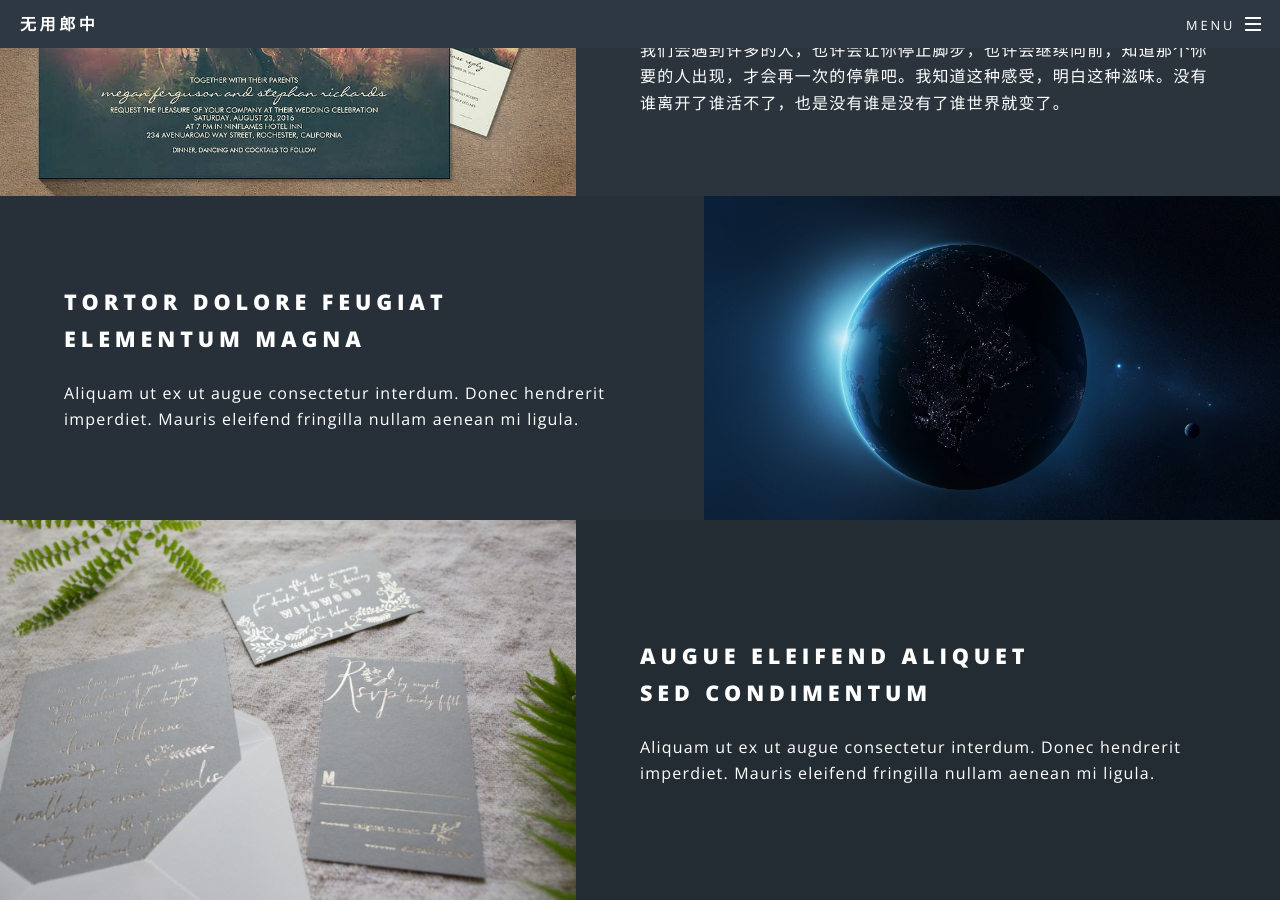
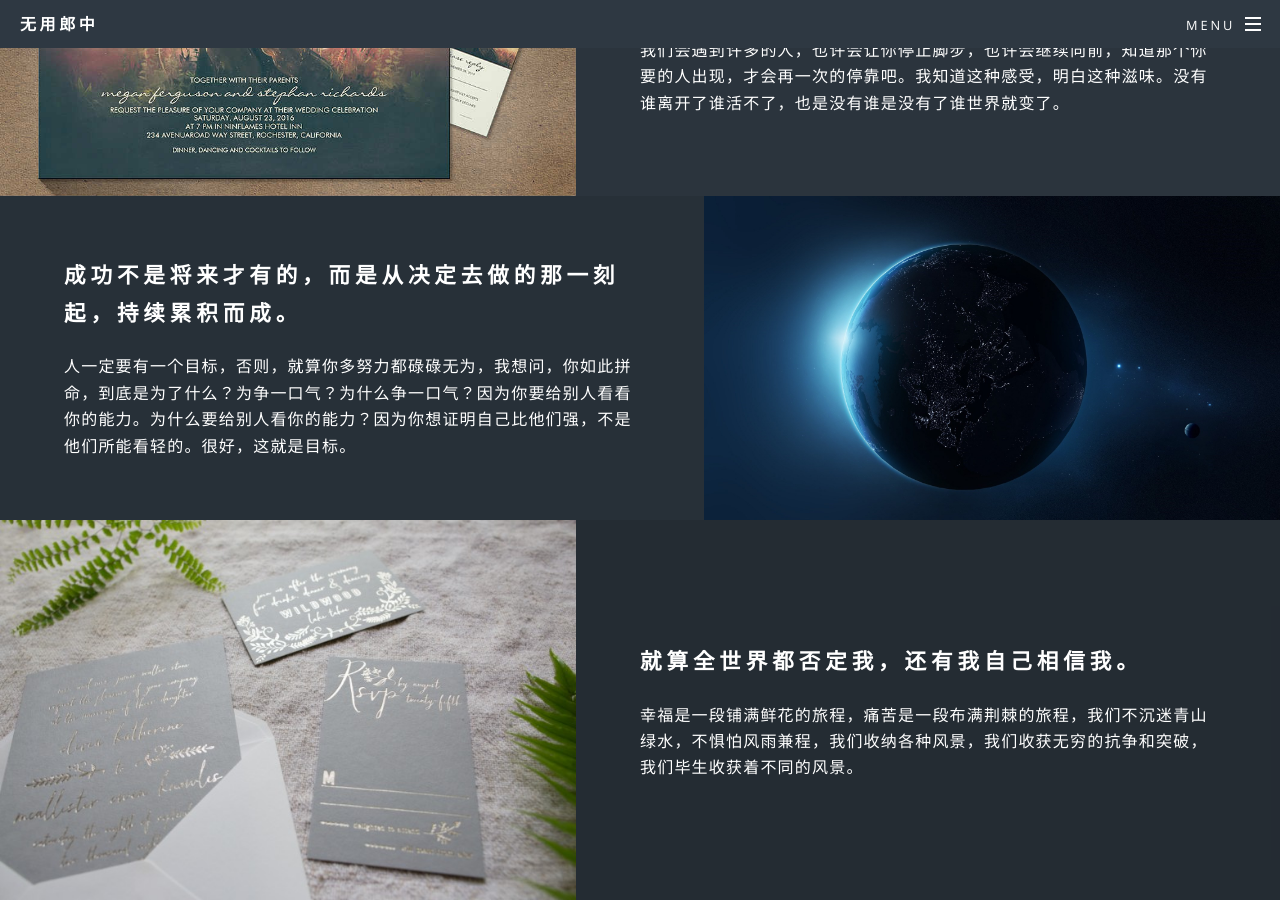
Before and after one commit to fantasylion/fantasylion.github.io, a Jekyll site: the page built from index.html, in a window 1280 px wide and 900 px high, scrolled down 1427 px. Built offline with Jekyll 4.4.1, drawn with Linux system fonts in a browser that asks for light colours; the list of posts is cut into pages by our own code.

Commit message:
Update index.html

```diff
--- a/index.html
+++ b/index.html
@@ -39,16 +39,14 @@ layout: landing
 						</section>
 						<section class="spotlight">
 							<div class="image"><img src="images/pic02.jpg" alt="" /></div><div class="content">
-								<h2>Tortor dolore feugiat<br />
-								elementum magna</h2>
-								<p>Aliquam ut ex ut augue consectetur interdum. Donec hendrerit imperdiet. Mauris eleifend fringilla nullam aenean mi ligula.</p>
+								<h2>成功不是将来才有的，而是从决定去做的那一刻起，持续累积而成。</h2>
+								<p>人一定要有一个目标，否则，就算你多努力都碌碌无为，我想问，你如此拼命，到底是为了什么？为争一口气？为什么争一口气？因为你要给别人看看你的能力。为什么要给别人看你的能力？因为你想证明自己比他们强，不是他们所能看轻的。很好，这就是目标。</p>
 							</div>
 						</section>
 						<section class="spotlight">
 							<div class="image"><img src="images/pic03.jpg" alt="" /></div><div class="content">
-								<h2>Augue eleifend aliquet<br />
-								sed condimentum</h2>
-								<p>Aliquam ut ex ut augue consectetur interdum. Donec hendrerit imperdiet. Mauris eleifend fringilla nullam aenean mi ligula.</p>
+								<h2>就算全世界都否定我，还有我自己相信我。</h2>
+								<p>幸福是一段铺满鲜花的旅程，痛苦是一段布满荆棘的旅程，我们不沉迷青山绿水，不惧怕风雨兼程，我们收纳各种风景，我们收获无穷的抗争和突破，我们毕生收获着不同的风景。</p>
 							</div>
 						</section>
 					</section>
```
